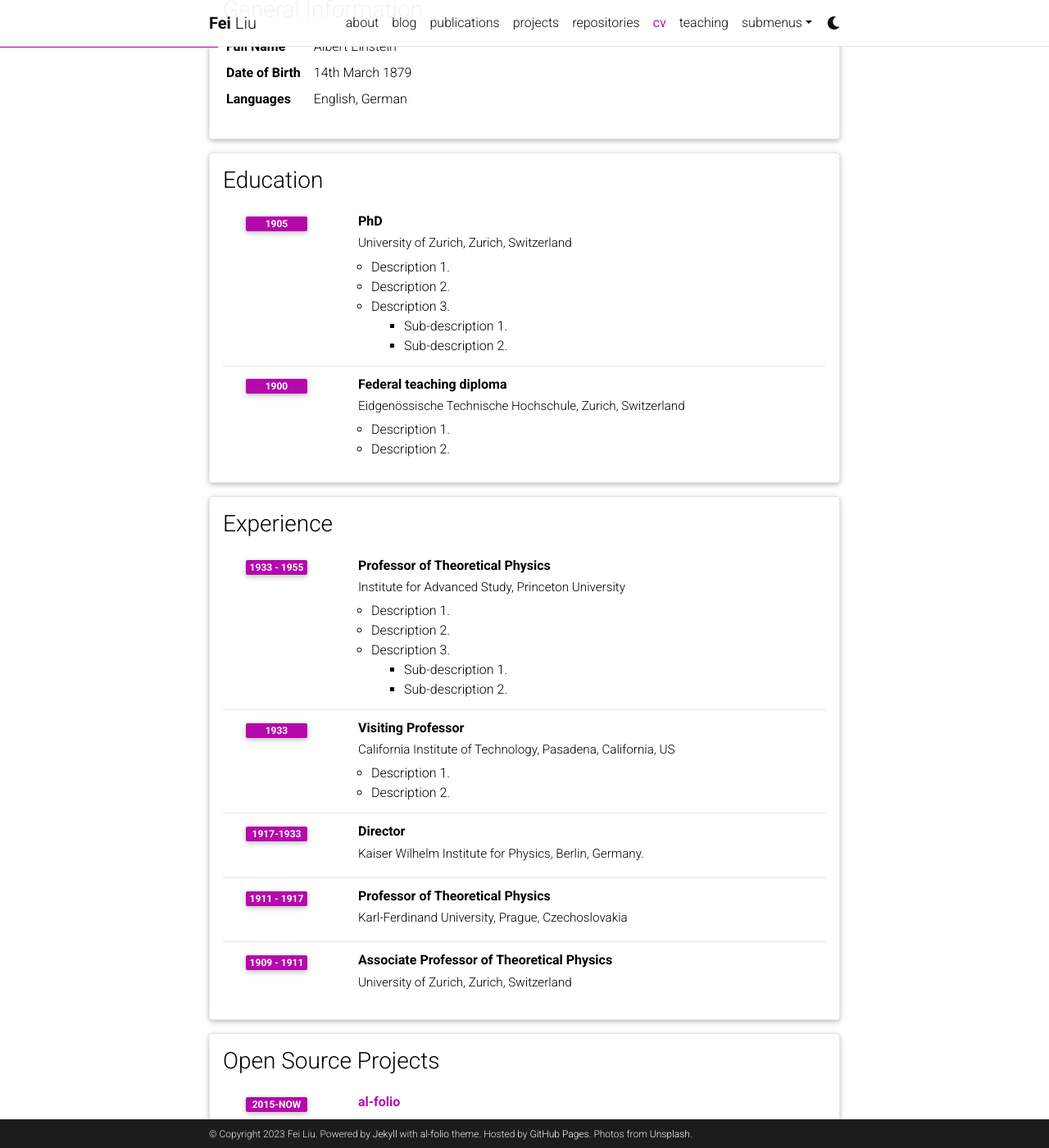
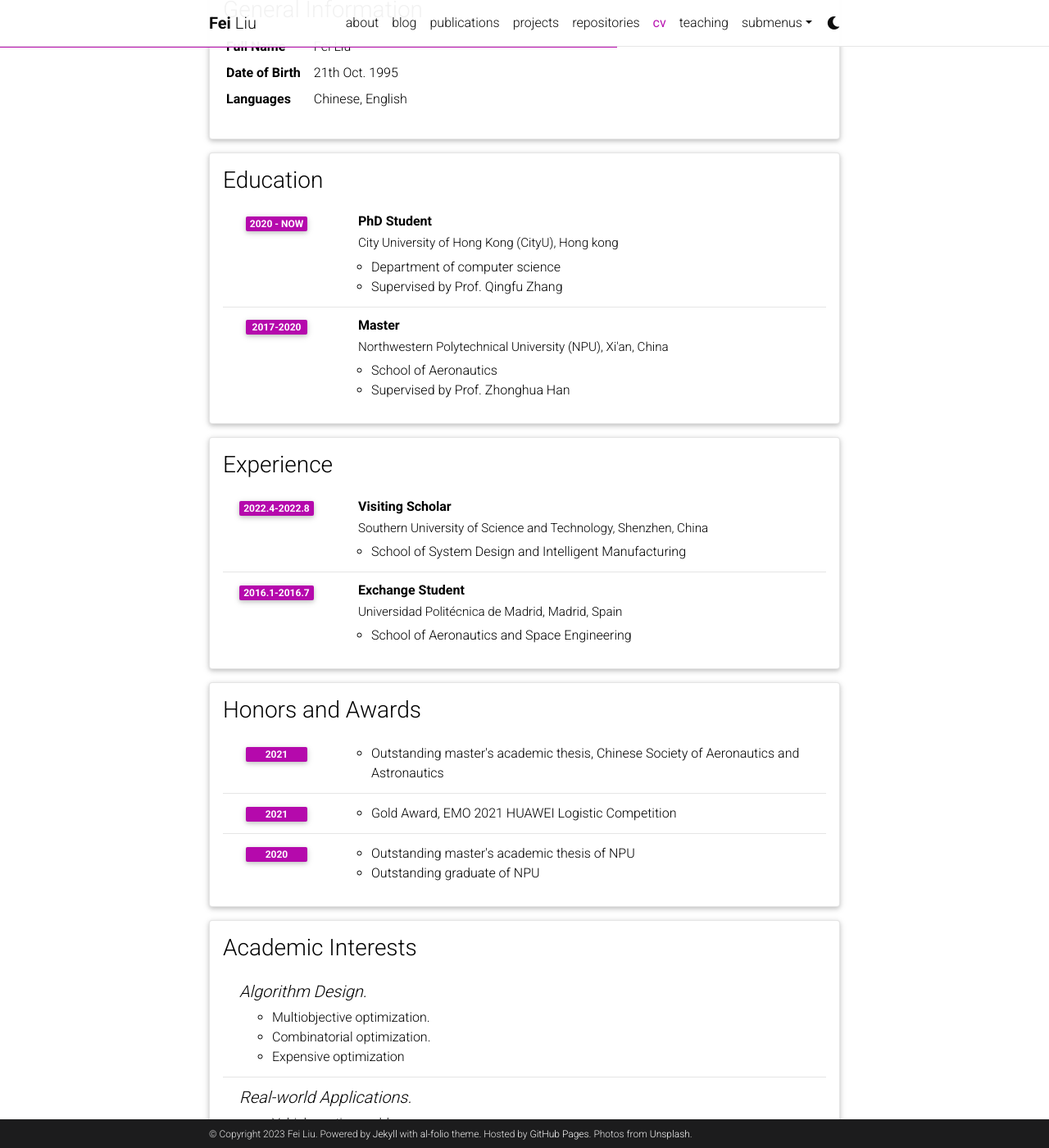
Before and after one commit to FeiLiu36/FeiLiu36.github.io, a Jekyll site: the page built from _pages/cv.md, in a window 1280 px wide and 1400 px high, scrolled down 207 px. Shown: the whole window at 82% size. Built offline with Jekyll 4.4.1, drawn with Linux system fonts in a browser that asks for light colours; comment, search, counter and statistics services are not loaded; a style sheet for code colours, icons or effects is not loaded; some of the changed text lies outside the part shown.

Commit message:
update cv

```diff
--- a/_data/cv.yml
+++ b/_data/cv.yml
@@ -2,96 +2,69 @@
   type: map
   contents:
     - name: Full Name
-      value: Albert Einstein
+      value: Fei Liu
     - name: Date of Birth
-      value: 14th March 1879
+      value: 21th Oct. 1995
     - name: Languages
-      value: English, German
+      value: Chinese, English
 
 - title: Education
   type: time_table
   contents:
-    - title: PhD
-      institution: University of Zurich, Zurich, Switzerland
-      year: 1905
+    - title: PhD Student
+      institution: City University of Hong Kong (CityU), Hong kong
+      year: 2020 - Now
       description:
-        - Description 1.
-        - Description 2.
-        - title: Description 3.
-          contents:
-            - Sub-description 1.
-            - Sub-description 2.
-    - title: Federal teaching diploma
-      institution: Eidgenössische Technische Hochschule, Zurich, Switzerland
-      year: 1900
+        - Department of computer science
+        - Supervised by Prof. Qingfu Zhang
+
+    - title: Master
+      institution: Northwestern Polytechnical University (NPU), Xi'an, China
+      year: 2017-2020
       description:
-        - Description 1.
-        - Description 2.
+        - School of Aeronautics
+        - Supervised by Prof. Zhonghua Han
 
 - title: Experience
   type: time_table
   contents:
-    - title: Professor of Theoretical Physics
-      institution: Institute for Advanced Study, Princeton University
-      year: 1933 - 1955
+    - title: Visiting Scholar
+      institution: Southern University of Science and Technology, Shenzhen, China
+      year: 2022.4-2022.8
       description:
-        - Description 1.
-        - Description 2.
-        - title: Description 3.
-          contents:
-            - Sub-description 1.
-            - Sub-description 2.
-    - title: Visiting Professor
-      institution: California Institute of Technology, Pasadena, California, US
-      year: 1933
+        - School of System Design and Intelligent Manufacturing
+
+    - title: Exchange Student
+      institution: Universidad Politécnica de Madrid, Madrid, Spain
+      year: 2016.1-2016.7
       description:
-        - Description 1.
-        - Description 2.
+        - School of Aeronautics and Space Engineering
 
-    - title: Director
-      institution: Kaiser Wilhelm Institute for Physics, Berlin, Germany.
-      year: 1917-1933
 
-    - title: Professor of Theoretical Physics
-      institution: Karl-Ferdinand University, Prague, Czechoslovakia
-      year: 1911 - 1917
-      description:
-
-    - title: Associate Professor of Theoretical Physics
-      institution: University of Zurich, Zurich, Switzerland
-      year: 1909 - 1911
-
-- title: Open Source Projects
-  type: time_table
-  contents:
-    - title: <a href="https://github.com/alshedivat/al-folio">al-folio</a>
-      year: 2015-now
-      description: A beautiful, simple, clean, and responsive Jekyll theme for academics.
 
 - title: Honors and Awards
   type: time_table
   contents:
-    - year: 1921
+    - year: 2021
       items:
-        - Nobel Prize in Physics
-        - Matteucci Medal
-    - year: 2029
+        - Outstanding master's academic thesis, Chinese Society of Aeronautics and Astronautics
+    - year: 2021
       items:
-        - Max Planck Medal
+        - Gold Award, EMO 2021 HUAWEI Logistic Competition
+    - year: 2020
+      items:
+        - Outstanding master's academic thesis of NPU
+        - Outstanding graduate of NPU
 
 - title: Academic Interests
   type: nested_list
   contents:
-    - title: Topic 1.
+    - title: Algorithm Design.
       items:
-        - Description 1.
-        - Description 2.
-    - title: Topic 2.
+        - Multiobjective optimization.
+        - Combinatorial optimization.
+        - Expensive optimization
+    - title: Real-world Applications.
       items:
-        - Description 1.
-        - Description 2.
-
-- title: Other Interests
-  type: list
-  contents:
-    - <u>Hobbies:</u> Hobby 1, Hobby 2, etc.
+        - Vehicle routing problems.
+        - Aerodynamic optimization design.
```
Also changed, not shown: _pages/about.md (+2 -2 lines).
